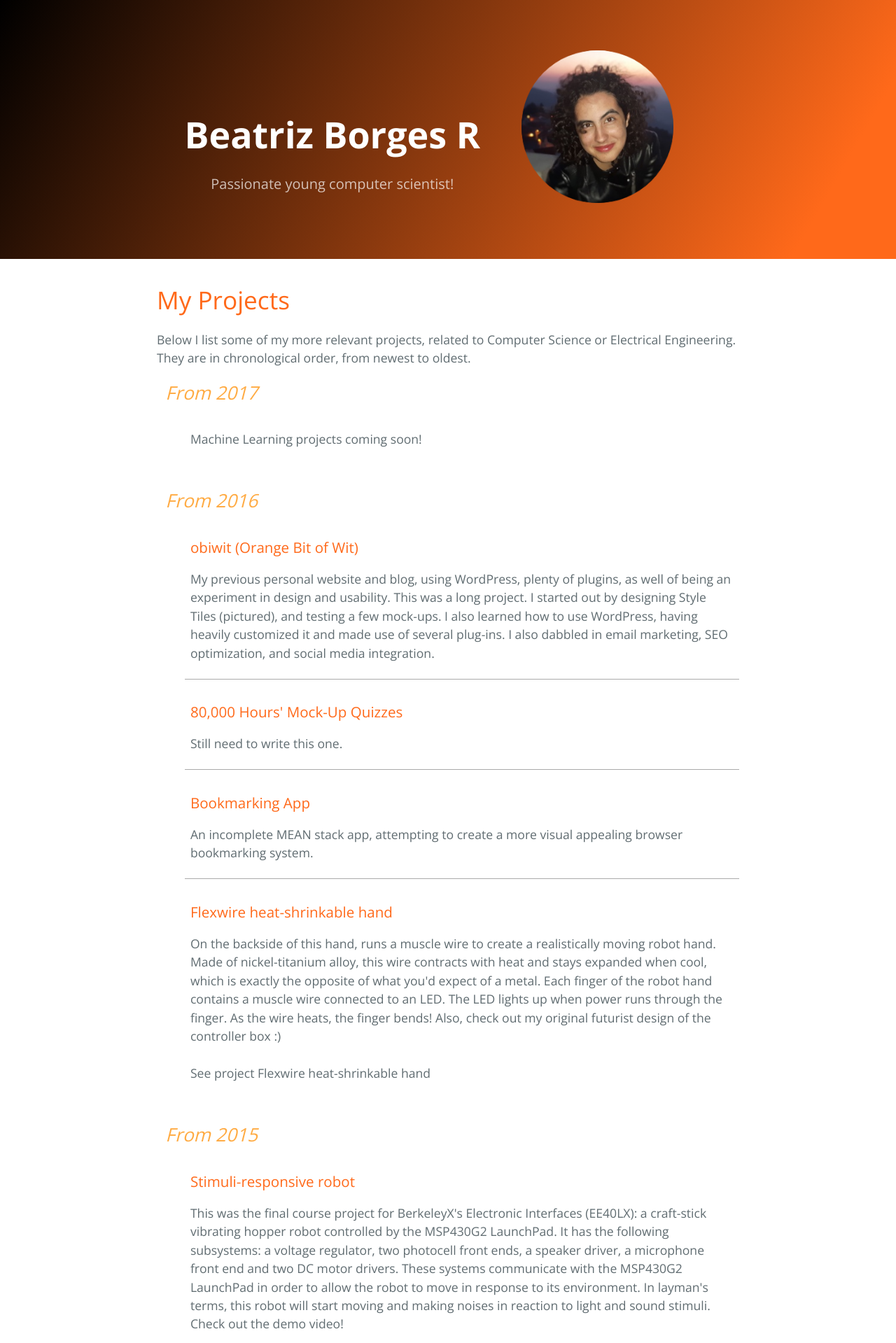
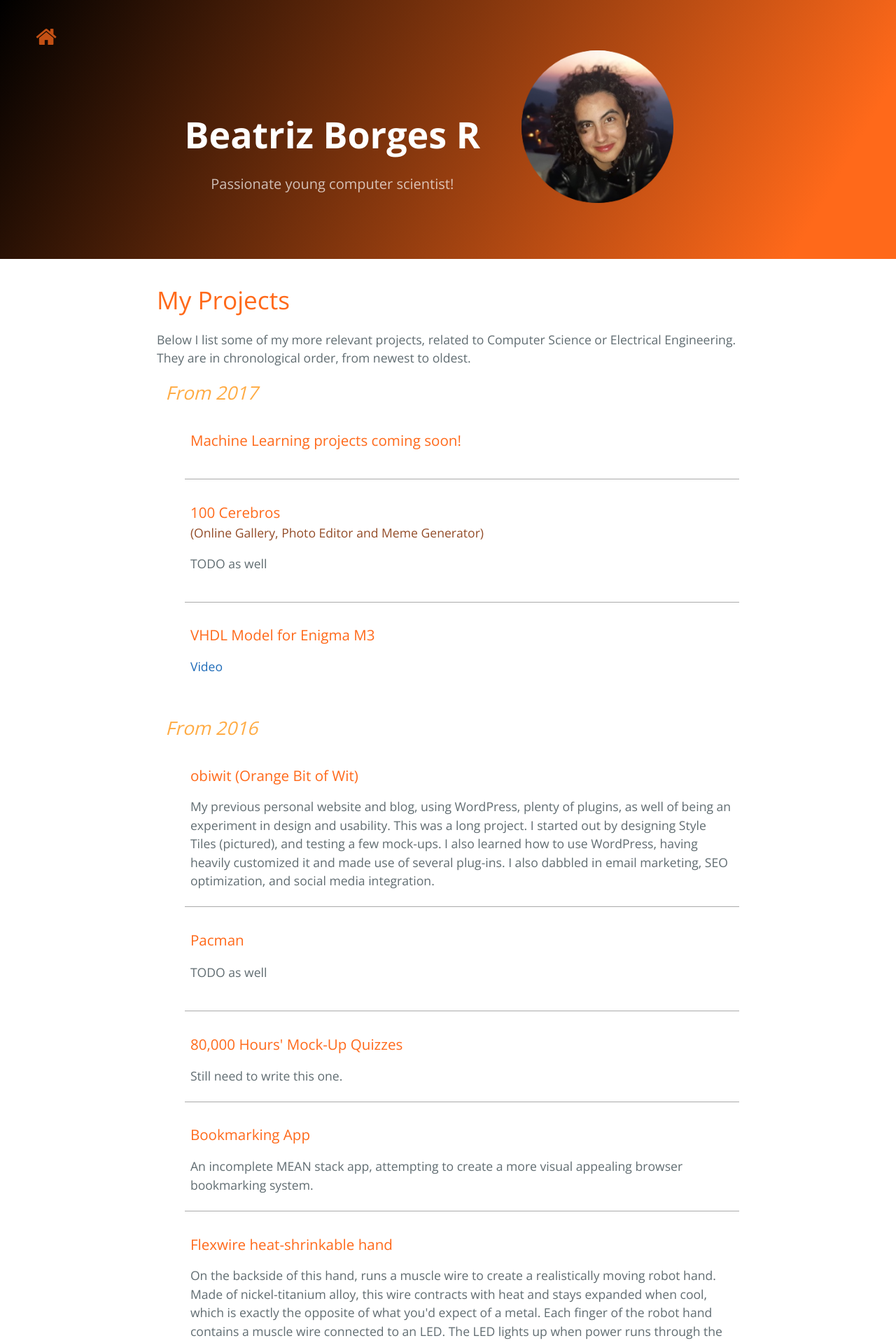
Before and after one commit to obiwit/obiwit.github.io, a Jekyll site: the page built from projects.html, in a window 1280 px wide. Shown: the top 1919 px of the page at 70% size. Built offline with Jekyll 4.4.1, drawn with Linux system fonts in a browser that asks for light colours; nearby versions of some CDN libraries; some of the changed text lies outside the part shown.

Commit message:
Fixed favicon bizarre problem; added more content; and several other slight tweaks, including spell-checking :p

```diff
--- a/_includes/head.html
+++ b/_includes/head.html
@@ -7,7 +7,7 @@
   <link href='https://fonts.googleapis.com/css?family=Open+Sans:400,700' rel='stylesheet' type='text/css'>
   <link rel="stylesheet" href="{{ site.baseurl }}/css/cayman.css">
   <link rel="stylesheet" href="{{ site.baseurl }}/css/custom.css">
-  <link rel="icon" href="/favicon.ico">
+  <link rel="icon" href="/favicon.ico?">
   <link rel="stylesheet" href="//maxcdn.bootstrapcdn.com/font-awesome/4.3.0/css/font-awesome.min.css">
-  <!-- cache purposes <link rel="icon" href="/favicon.ico?v=1.1"> -->
+  <!-- <link rel="shortcut icon" type="image/png" href="/favicon.png"> -->
 </head>
--- a/_includes/page-header.html
+++ b/_includes/page-header.html
@@ -1,4 +1,5 @@
 <section class="page-header">
+  <a id="home" href="{{ site.baseurl }}/"><i class="fa fa-home fa-2x"></i></a>
   <div class="header-text">
     <h1 class="project-name">{{ site.title }}</h1>
     <h2 class="project-tagline">{{ site.tagline }}</h2>
--- a/css/custom.css
+++ b/css/custom.css
@@ -7,6 +7,7 @@
     padding-bottom: 2.5rem;
     background-color: #ba6b03;
     background-image: linear-gradient(120deg, #000, #ff691a 90%);
+    position: relative; /* due to a#home's absolute positioning */
 }
 .page-header img {
     width: 20%;
@@ -17,6 +18,18 @@
     min-height: 100px;
 }
 
+.page-header a#home {
+    color: #ff691a;
+    position: absolute;
+    top: 10%;
+    left: 4%;
+    opacity: 0.75;
+    text-decoration: none;
+}
+.page-header a#home i { display: block; }
+@media screen and (max-width: 28em) { .page-header a#home { top: 3%; left: 3%;} }
+@media screen and (min-width: 28em) and (max-width: 40em) { .page-header a#home { left: 5%;} }
+
 .header-text { display: inline-block; position: relative; top: -20px; }
 @media screen and (max-width: 37.8em) { .header-text { position: static; } }
 
@@ -25,9 +38,14 @@
 
 h1.contrast, h2.contrast, h3.contrast, h4.contrast, h5.contrast, h6.contrast { color: #ffab43; font-weight: lighter; font-style: italic; }
 
+p.separated {
+  margin-top: 1.5em;
+}
+
 ul li {
   list-style: square;
 }
+
 
 .site-footer ul {
   text-align: right;
@@ -56,3 +74,8 @@
 ul#projects .contrast {
   margin-left: -3.5%;
 }
+ul#projects li h4 {
+  color: #934c28; /* darker "orange" */
+  margin-top: -1rem;
+  padding-top: 0;
+}
--- a/projects.html
+++ b/projects.html
@@ -9,13 +9,26 @@
 
   <ul id="projects">
     <h2 class="contrast">From 2017</h2>
-    <li  class="last">
-      Machine Learning projects coming soon!
+    <li>
+      <h3>Machine Learning projects coming soon!</h3>
+    </li>
+    <li>
+      <h3>100 Cerebros</h3>
+      <h4>(Online Gallery, Photo Editor and Meme Generator)</h4>
+      <p>TODO as well</p>
+    </li>
+    <li class="last">
+      <h3>VHDL Model for Enigma M3</h3>
+      <a href="https://www.youtube.com/watch?v=bZWv6BRLg4w">Video</a>
     </li>
     <h2 class="contrast">From 2016</h2>
     <li>
       <h3>obiwit (Orange Bit of Wit)</h3>
       My previous personal website and blog, using WordPress, plenty of plugins, as well of being an experiment in design and usability. This was a long project. I started out by designing Style Tiles (pictured), and testing a few mock-ups. I also learned how to use WordPress, having heavily customized it and made use of several plug-ins. I also dabbled in email marketing, SEO optimization, and social media integration.
+    </li>
+    <li>
+      <h3>Pacman</h3>
+      <p>TODO as well</p>
     </li>
     <li>
       <h3>80,000 Hours' Mock-Up Quizzes</h3>
```
Also changed, not shown: other parts of projects.html (+1 -1 lines), index.html (+7 -8 lines).
